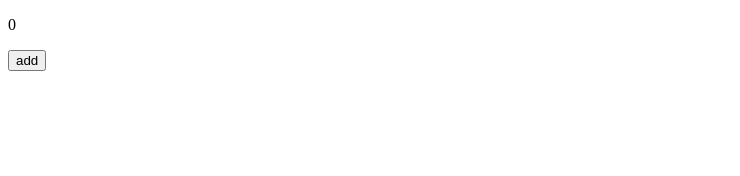
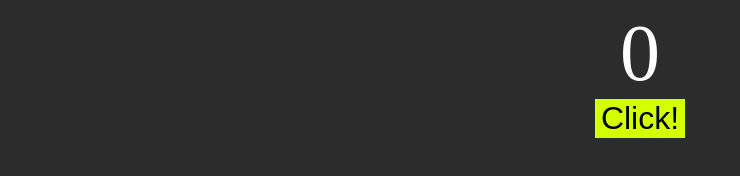
Before and after one commit to kgrzesik17/js-cert, a plain HTML site: page playground-clicker/index.html in a window 1280 px wide. Shown: the whole page, without its empty margins (0-740 px from the left). Drawn offline with Linux system fonts and the light colour scheme.

Commit message:
basic css styling

```diff
--- a/playground-clicker/index.html
+++ b/playground-clicker/index.html
@@ -4,13 +4,18 @@
     <meta charset="UTF-8" />
     <meta name="viewport" content="width=device-width, initial-scale=1.0" />
     <title>Simple Clicker</title>
+    <link rel="stylesheet" href="style.css">
   </head>
   <body>
-    <div>
-      <p id="points">0</p>
+    <main>
+      <div class="cash-container">
+        <p id="cash">0</p>
+      </div>
 
-      <input type="button" id="add" value="add" />
-    </div>
+      <div class="click-button-container">
+        <button id="click-button">Click!<w/button>
+      </div>
+    </main>
 
     <script src="script.js"></script>
   </body>
--- a/playground-clicker/script.js
+++ b/playground-clicker/script.js
@@ -1,4 +1,5 @@
 const showPoints = document.querySelector("#points");
+// const interval = window.setInterval(addPersistent, 1000);
 
 let points = 0;
 
@@ -10,3 +11,7 @@ document.querySelector("#add").addEventListener("click", function () {
   points++;
   refreshPoints();
 });
+
+function addPersistent() {
+  console.log("test");
+}
--- /dev/null
+++ b/playground-clicker/style.sass
@@ -0,0 +1,23 @@
+body
+  background-color: #2c2c2c
+
+main
+  display: flex
+  flex-direction: column
+  justify-content: center
+  align-items: center
+
+.cash-container
+  #cash
+    font-size: 5rem
+    margin: 0
+    color: #fff
+
+.click-button-container
+  #click-button
+    font-size: 2rem
+    border: 0
+    background-color: #d4ff00
+
+    &:hover
+      cursor: pointer
```
Also changed, not shown: playground-clicker/style.css (added), 1 other file.
